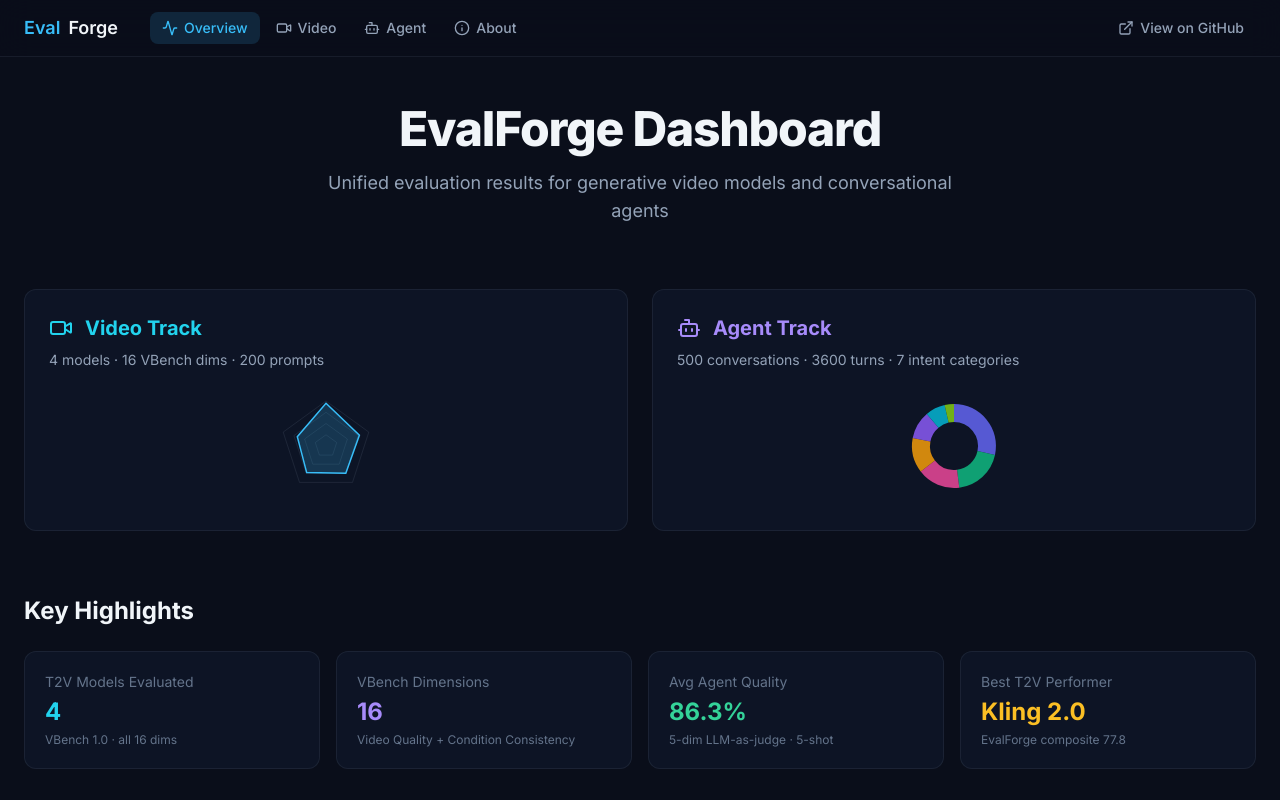
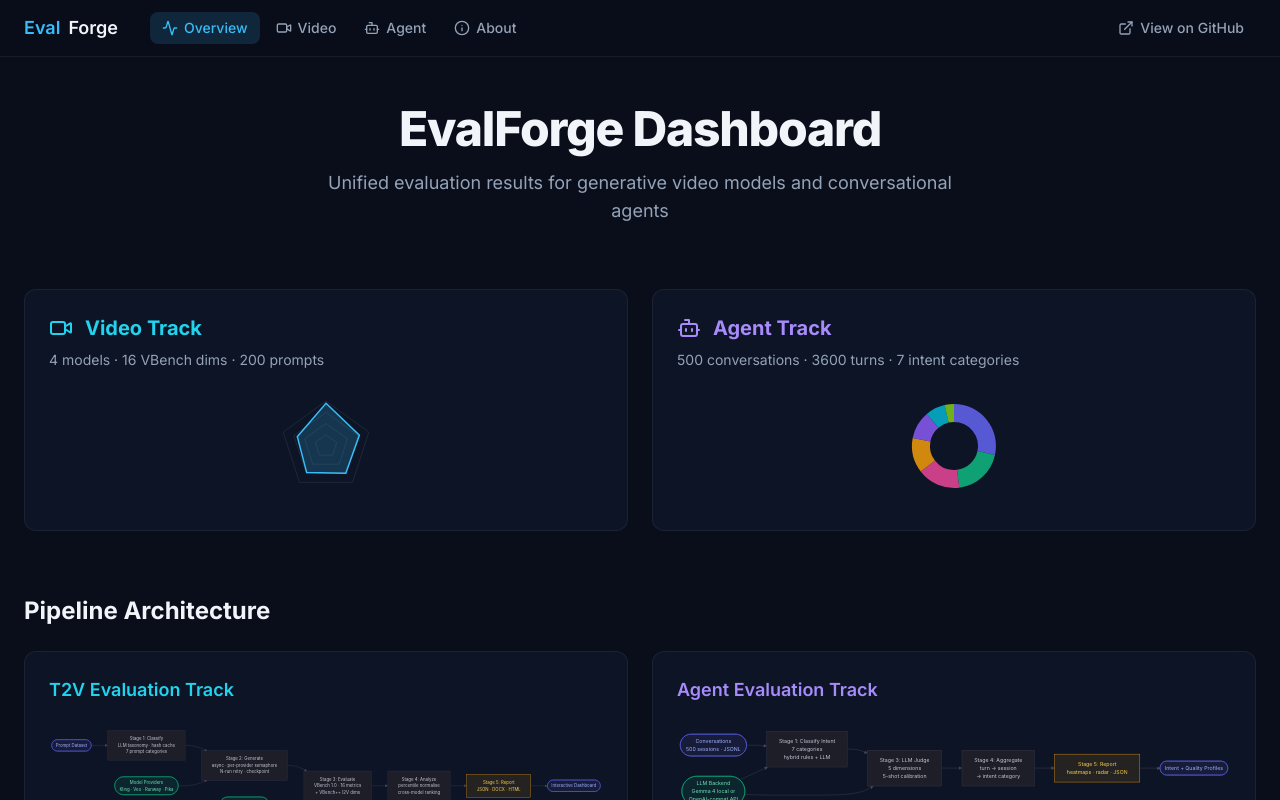
Before and after one commit to zzzhhn/evalforge-dashboard, a Next.js app: page / in a window 1280 px wide. Shown: the top 800 px of the page. Built offline with nearby package versions, Linux system fonts and the light colour scheme.

Commit message:
feat: add Mermaid pipeline architecture diagrams to homepage
Adds T2V and Agent pipeline flowcharts using MermaidDiagram component
in a new "Pipeline Architecture" section between Track Cards and
Key Highlights. Fixes missing "use client" directive on MermaidDiagram.

```diff
--- a/src/app/page.tsx
+++ b/src/app/page.tsx
@@ -1,5 +1,6 @@
 import Link from "next/link";
 import { Video, Bot, ArrowRight } from "lucide-react";
+import MermaidDiagram from "@/components/MermaidDiagram";
 
 const VIDEO_STATS = {
   models: 4,
@@ -31,6 +32,35 @@ const AGENT_STATS = {
     { name: "Translation",       value:  3.6, color: "#84cc16" },
   ],
 };
+
+const T2V_PIPELINE = [
+  "flowchart LR",
+  "    input([Prompt Dataset]):::io --> s1",
+  '    s1["Stage 1: Classify\\nLLM taxonomy · hash cache\\n7 prompt categories"] --> s2',
+  '    s2["Stage 2: Generate\\nasync · per-provider semaphore\\nN-run retry · checkpoint"] --> s3',
+  '    s3["Stage 3: Evaluate\\nVBench 1.0 · 16 metrics\\n+ VBench++ I2V dims"] --> s4',
+  '    s4["Stage 4: Analyze\\npercentile normalise\\ncross-model ranking"] --> s5',
+  '    s5["Stage 5: Report\\nJSON · DOCX · HTML"]:::out --> output([Interactive Dashboard]):::io',
+  "    providers([Model Providers\\nKling · Veo · Runway · Pika]):::ext --> s2",
+  "    vbench([VBench Evaluator\\noptional GPU server]):::ext --> s3",
+  "    classDef io fill:#6366f11a,stroke:#6366f1,color:#a5b4fc",
+  "    classDef ext fill:#10b9811a,stroke:#10b981,color:#6ee7b7",
+  "    classDef out fill:#f59e0b1a,stroke:#f59e0b,color:#fcd34d",
+].join("\n");
+
+const AGENT_PIPELINE = [
+  "flowchart LR",
+  "    input([Conversations\\n500 sessions · JSONL]):::io --> s1",
+  '    s1["Stage 1: Classify Intent\\n7 categories\\nhybrid rules + LLM"] --> s3',
+  '    s3["Stage 3: LLM Judge\\n5 dimensions\\n5-shot calibration"] --> s4',
+  '    s4["Stage 4: Aggregate\\nturn → session\\n→ intent category"] --> s5',
+  '    s5["Stage 5: Report\\nheatmaps · radar · JSON"]:::out --> output([Intent + Quality Profiles]):::io',
+  "    llm([LLM Backend\\nGemma 4 local or\\nOpenAI-compat API]):::ext --> s1",
+  "    llm --> s3",
+  "    classDef io fill:#6366f11a,stroke:#6366f1,color:#a5b4fc",
+  "    classDef ext fill:#10b9811a,stroke:#10b981,color:#6ee7b7",
+  "    classDef out fill:#f59e0b1a,stroke:#f59e0b,color:#fcd34d",
+].join("\n");
 
 function MiniRadar({ points }: { points: typeof VIDEO_STATS.radarPoints }) {
   const cx = 60;
@@ -144,6 +174,33 @@ export default function HomePage() {
         </Link>
       </section>
 
+      {/* Pipeline Architecture */}
+      <section className="mb-16">
+        <h2 className="mb-6 text-2xl font-bold text-[var(--text-primary)]">
+          Pipeline Architecture
+        </h2>
+        <div className="grid gap-6 lg:grid-cols-2">
+          <div className="glass-card p-6">
+            <h3 className="mb-4 text-lg font-semibold text-[var(--accent-cyan)]">
+              T2V Evaluation Track
+            </h3>
+            <MermaidDiagram
+              chart={T2V_PIPELINE}
+              caption="EvalForge T2V track — text-to-video evaluation pipeline"
+            />
+          </div>
+          <div className="glass-card p-6">
+            <h3 className="mb-4 text-lg font-semibold" style={{ color: "#a78bfa" }}>
+              Agent Evaluation Track
+            </h3>
+            <MermaidDiagram
+              chart={AGENT_PIPELINE}
+              caption="EvalForge Agent track — Stage 2 (Generation) is skipped when conversations are pre-collected"
+            />
+          </div>
+        </div>
+      </section>
+
       {/* Key Highlights */}
       <section>
         <h2 className="mb-6 text-2xl font-bold text-[var(--text-primary)]">
--- a/src/components/MermaidDiagram.tsx
+++ b/src/components/MermaidDiagram.tsx
@@ -1,3 +1,5 @@
+"use client";
+
 import { useEffect, useRef, useState } from "react";
 
 interface Props {
```
